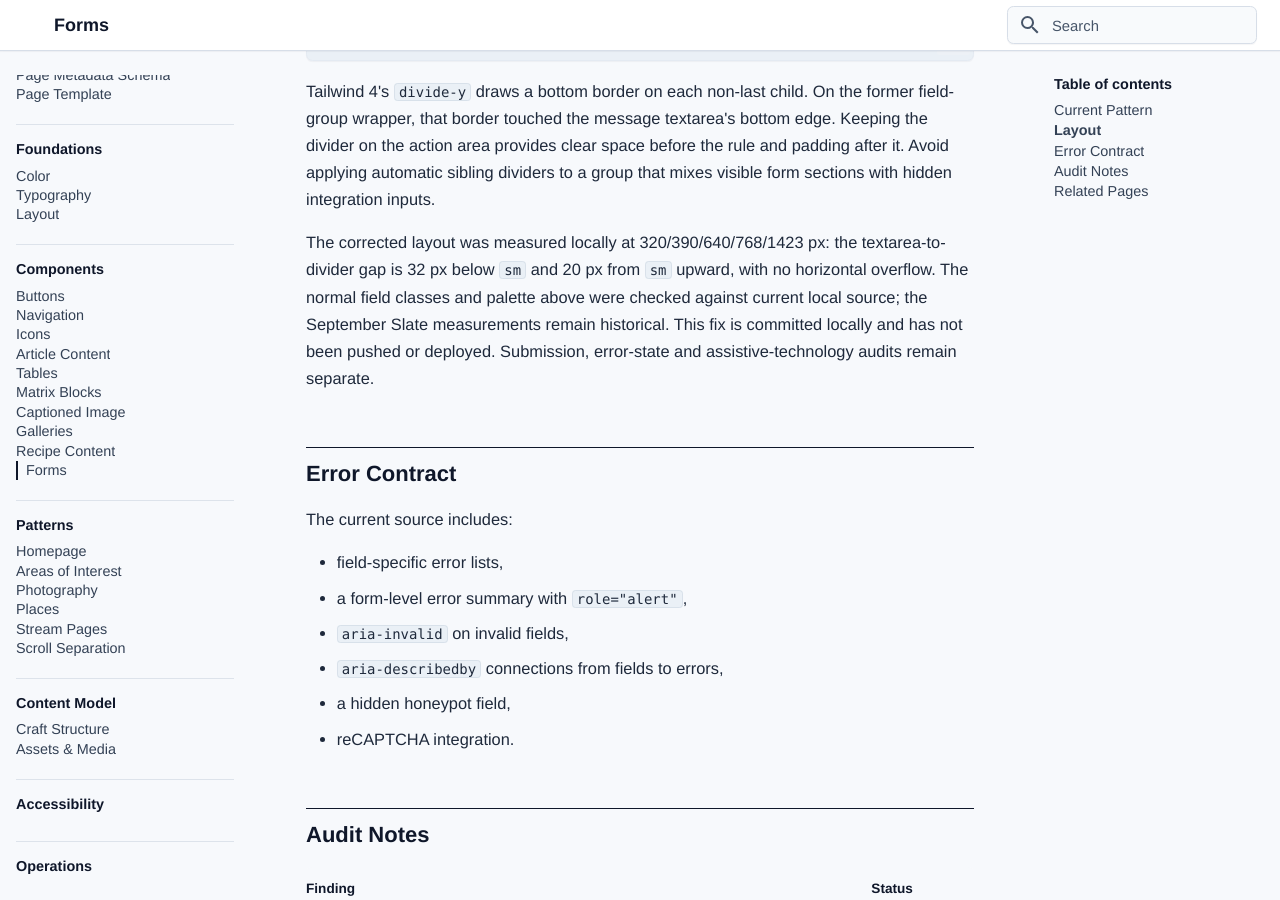
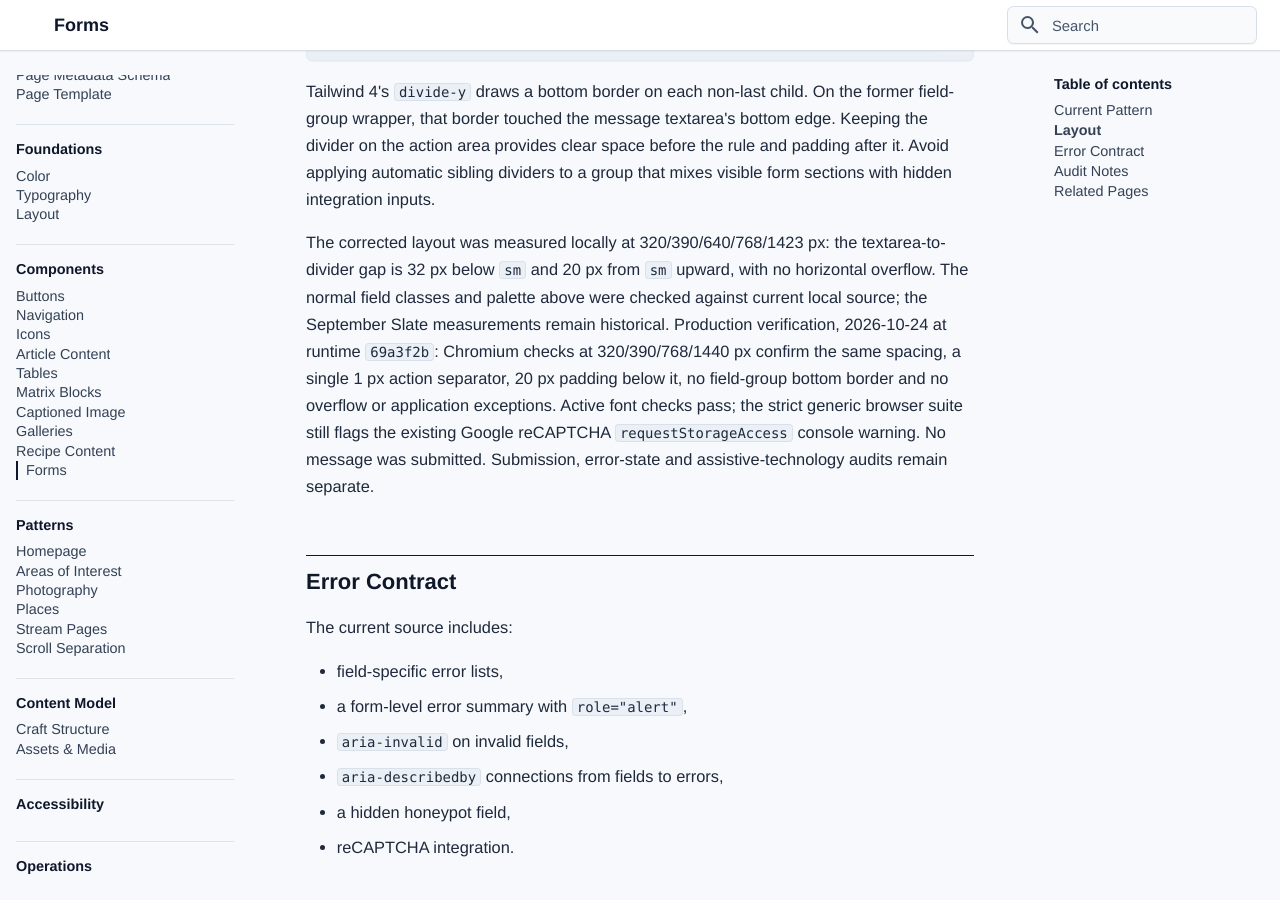
Before and after one commit to bentilden/Design-System, an MkDocs documentation site: the page built from docs/components/forms.md, in a window 1280 px wide and 900 px high, scrolled down 1130 px. Built offline with MkDocs 1.6.1 and Material for MkDocs 9.7.7, drawn with Linux system fonts in a browser that asks for light colours; some web fonts are replaced.

Commit message:
Record production contact divider verification

```diff
--- a/docs/components/forms.md
+++ b/docs/components/forms.md
@@ -62,7 +62,7 @@ class="mt-8 border-t border-neutral-200 pt-5 sm:mt-5"
 
 Tailwind 4's `divide-y` draws a bottom border on each non-last child. On the former field-group wrapper, that border touched the message textarea's bottom edge. Keeping the divider on the action area provides clear space before the rule and padding after it. Avoid applying automatic sibling dividers to a group that mixes visible form sections with hidden integration inputs.
 
-The corrected layout was measured locally at 320/390/640/768/1423 px: the textarea-to-divider gap is 32 px below `sm` and 20 px from `sm` upward, with no horizontal overflow. The normal field classes and palette above were checked against current local source; the September Slate measurements remain historical. This fix is committed locally and has not been pushed or deployed. Submission, error-state and assistive-technology audits remain separate.
+The corrected layout was measured locally at 320/390/640/768/1423 px: the textarea-to-divider gap is 32 px below `sm` and 20 px from `sm` upward, with no horizontal overflow. The normal field classes and palette above were checked against current local source; the September Slate measurements remain historical. Production verification, 2026-10-24 at runtime `69a3f2b`: Chromium checks at 320/390/768/1440 px confirm the same spacing, a single 1 px action separator, 20 px padding below it, no field-group bottom border and no overflow or application exceptions. Active font checks pass; the strict generic browser suite still flags the existing Google reCAPTCHA `requestStorageAccess` console warning. No message was submitted. Submission, error-state and assistive-technology audits remain separate.
 
 ## Error Contract
 
```
